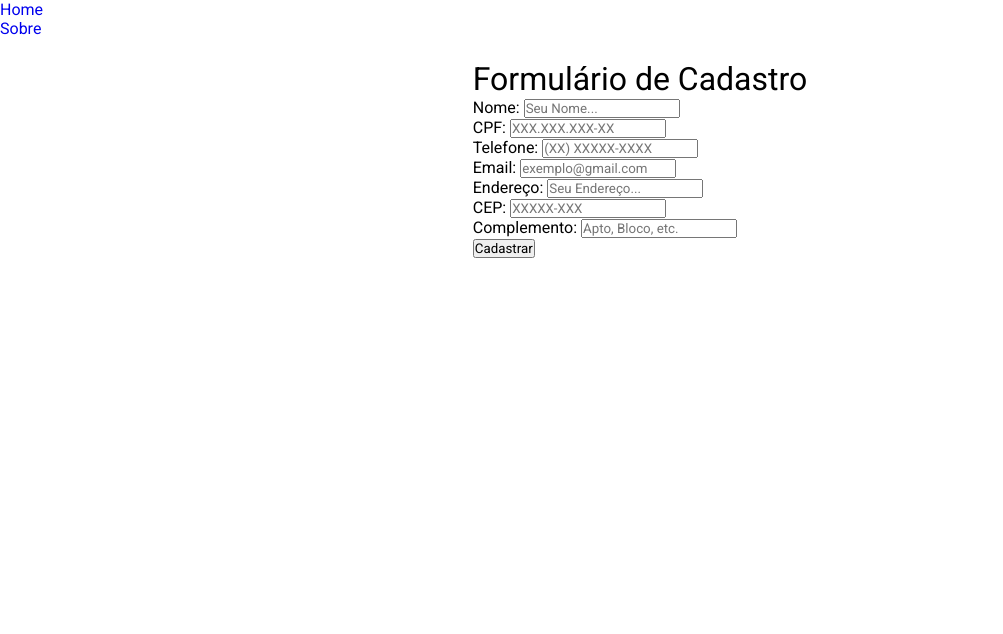
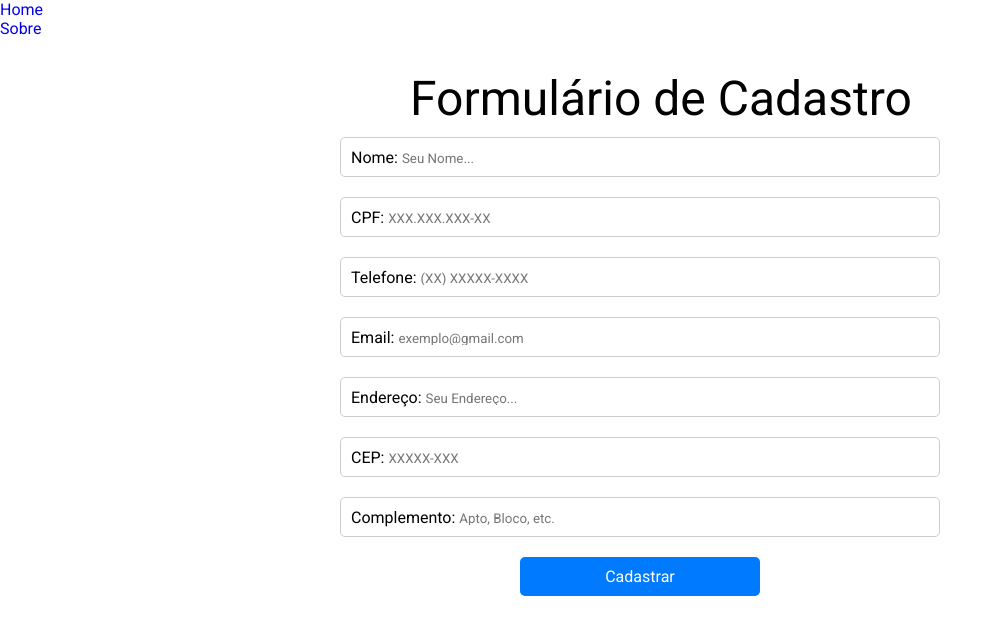
Before and after one commit to RogherSoares/comercio, a plain HTML site: page register.html in a window 1280 px wide. Shown: the whole page, without its empty margins (0-1003 px from the left). Drawn offline with Linux system fonts and the light colour scheme.

Commit message:
estilizacao inicial do formulario

```diff
--- a/register.css
+++ b/register.css
@@ -24,3 +24,34 @@ body {
     align-items: center;
     justify-content: center;
 }
+h1 {
+    font-size: 3rem;
+    margin-left: 10%;
+    padding: 10px;
+}
+.imputBox {
+    width: 600px;
+    height: 40px;
+    border-radius: 5px;
+    border: 1px solid #ccc;
+    padding: 10px;
+    font-size: 1rem;
+    margin-bottom: 20px;
+}
+input {
+    width: 80%;
+    height: 70%;
+    border: none;
+    outline: none;
+}
+button {
+    width: 40%;
+    padding: 10px;
+    margin-left: 30%;
+    border-radius: 5px;
+    border: none;
+    background-color: #007bff;
+    color: white;
+    font-size: 1rem;
+    cursor: pointer;
+}
```
